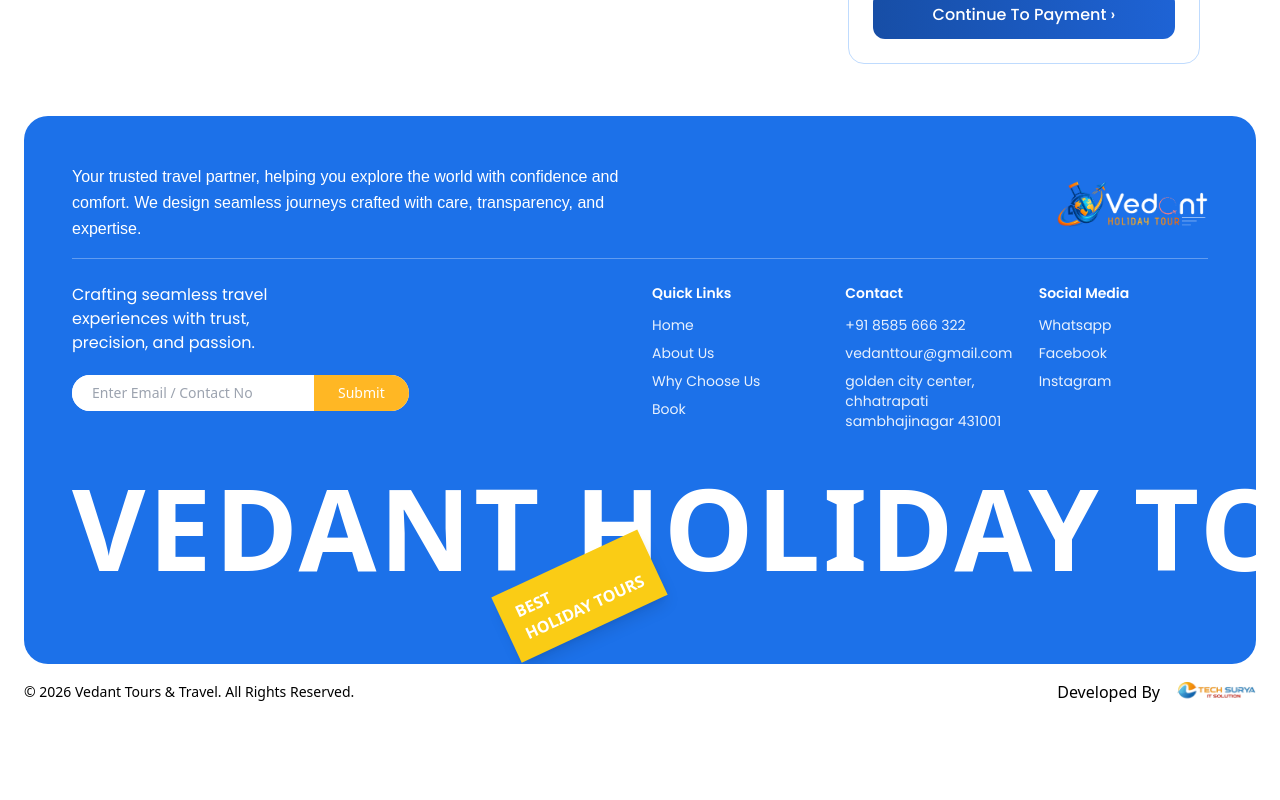
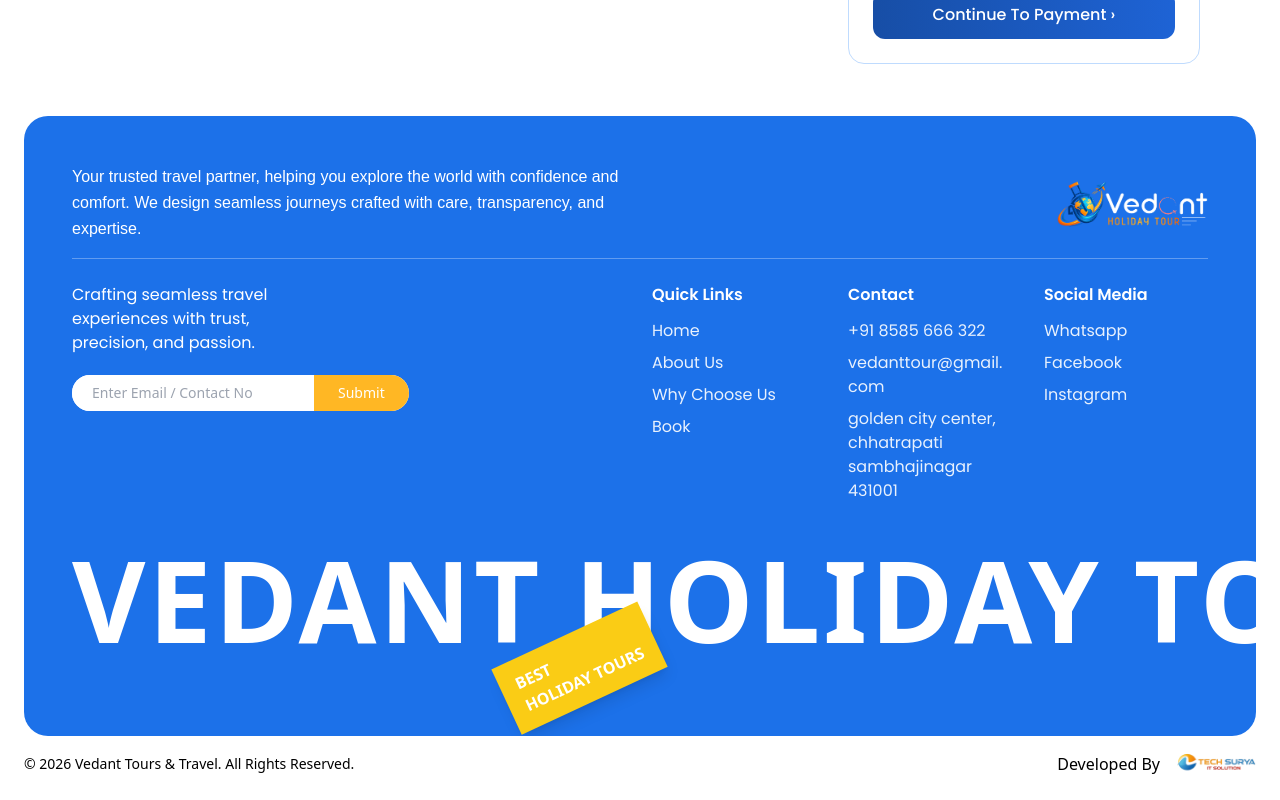
Before and after one commit to poojatayde9960/vedant_tours, a React (Vite) app: page /hotel-details/1 in a window 1280 px wide. Shown: the part 1437-2237 px from the top of the page. Before the commit the page ends 2165 px from the top, so only its background shows below. Built offline with nearby package versions, Linux system fonts and the light colour scheme; a web font is replaced by a local one.

Commit message:
some chnages done

```diff
--- a/src/components/Footer.jsx
+++ b/src/components/Footer.jsx
@@ -47,24 +47,24 @@ const Footer = () => {
           </div>
 
           {/* Right */}
-          <div className="grid grid-cols-2 font-poppins sm:grid-cols-3 gap-6 text-sm lg:w-1/2 text-left w-full">
+          <div className="grid grid-cols-1 sm:grid-cols-3 gap-8 font-poppins text-[15px] sm:text-base lg:w-1/2 text-left w-full">
 
-            <div>
+            <div className="text-left">
               <h3 className="font-semibold mb-3">Quick Links</h3>
-              <ul className="space-y-2 text-white/90">
-                <li><a href="#home">Home</a></li>
-                <li><a href="#about">About Us</a></li>
-                <li><a href="#services">Why Choose Us</a></li>
-                <li><a href="#book">Book</a></li>
+              <ul className="space-y-2 text-white/90 text-left">
+                <li className="text-left"><a href="#home">Home</a></li>
+                <li className="text-left"><a href="#about">About Us</a></li>
+                <li className="text-left"><a href="#services">Why Choose Us</a></li>
+                <li className="text-left"><a href="#book">Book</a></li>
               </ul>
             </div>
 
-            <div>
+            <div className="text-left">
               <h3 className="font-semibold mb-3">Contact</h3>
-              <ul className="space-y-2 text-white/90">
-                <li>+91 8585 666 322</li>
-                <li>vedanttour@gmail.com</li>
-                <li>
+              <ul className="space-y-2 text-white/90 text-left">
+                <li className="text-left">+91 8585 666 322</li>
+                <li className="text-left break-all">vedanttour@gmail.com</li>
+                <li className="text-left">
                   golden city center, chhatrapati
                   <br />
                   sambhajinagar 431001
@@ -72,12 +72,12 @@ const Footer = () => {
               </ul>
             </div>
 
-            <div className="col-span-2 sm:col-span-1">
+            <div className="text-left">
               <h3 className="font-semibold mb-3">Social Media</h3>
-              <ul className="space-y-2 text-white/90">
-                <li>Whatsapp</li>
-                <li>Facebook</li>
-                <li>Instagram</li>
+              <ul className="space-y-2 text-white/90 text-left">
+                <li className="text-left">Whatsapp</li>
+                <li className="text-left">Facebook</li>
+                <li className="text-left">Instagram</li>
               </ul>
             </div>
 
--- a/src/components/HeroSection.jsx
+++ b/src/components/HeroSection.jsx
@@ -45,17 +45,17 @@ const HeroSection = () => {
             support every step of the way.
           </p>
 
-          <div className="mt-5 flex flex-col md:flex-row text-[13px] md:text-[17px] justify-center gap-3 md:gap-4">
+          <div className="mt-5 flex flex-col md:flex-row  text-[13px] md:text-[17px] justify-center items-center gap-3 md:gap-4">
 
-            <button
-              className="bg-gradient-to-l from-[#F76200] to-[#FFB724] ml-12 text-white w-[60%] md:w-auto md:px-6 md:py-3 py-2 rounded-full transition font-poppins"
+            <buttonS
+              className="bg-gradient-to-l from-[#F76200] to-[#FFB724]  text-white w-[60%] md:w-auto md:px-6 md:py-3 py-2 rounded-full transition font-poppins"
               onClick={() => navigate("/tour-packages")}
             >
               Explore Packages
-            </button>
+            </buttonS>
 
             <button
-              className="border border-white text-white ml-12 bg-gradient-to-l from-[#00357A] to-[#0061E0] w-[60%] md:w-auto md:px-10 md:py-3 py-2 rounded-full transition font-poppins"
+              className="border border-white text-white  bg-gradient-to-l from-[#00357A] to-[#0061E0] w-[60%] md:w-auto md:px-10 md:py-3 py-2 rounded-full transition font-poppins"
             >
               Plan My Trip
             </button>
--- a/src/components/JourneySection.jsx
+++ b/src/components/JourneySection.jsx
@@ -35,19 +35,7 @@ export default function JourneySection() {
 
         {/* Timeline Section */}
         <div className="mt-16 relative">
-          {/* Curved SVG Path */}
-          {/* <svg
-            className="absolute top-12 left-0 w-full h-40 hidden lg:block"
-            viewBox="0 0 1200 200"
-            fill="none"
-          >
-            <path
-              d="M0 100 C 200 200, 400 0, 600 100 S 1000 200, 1200 100"
-              stroke="#f59e0b"
-              strokeWidth="3"
-              fill="transparent"
-            />
-          </svg> */}
+
 
           {/* Steps */}
           <div className="relative font-poppins h-[500px] mt-10 md:mt-0">
@@ -82,16 +70,22 @@ export default function JourneySection() {
 /* Step Component */
 function Step({ number, title, description, position }) {
   return (
-    <div className={`absolute ${position} flex items-start md:p-0 md:mt-0 mt-20 md:gap-4`}>
+    <div className={`absolute ${position} flex items-start mt-16 md:mt-0 gap-2 md:gap-4`}>
+
       {/* Number */}
-      <span className="absolute md:-left-12 md:mt-12 text-[550%]  font-medium text-blue-100 font-poppins">
+      <span className="absolute -left-2 md:-left-12 text-[60px] md:text-[120px] lg:text-[150px] font-medium text-blue-100 font-poppins">
         {number}
       </span>
 
       {/* Text */}
-      <div className="md:ml-6 md:mt-8 ml-14">
-        <h3 className="text-[20px] font-medium text-gray-800 font-poppins">{title}</h3>
-        <p className="mt-2 text-[#00000094] text-[17px] font-normal max-w-xs font-poppins">{description}</p>
+      <div className="ml-10 md:ml-6 mt-6 md:mt-8">
+        <h3 className="text-[16px] md:text-[20px] font-medium text-gray-800 font-poppins">
+          {title}
+        </h3>
+
+        <p className="mt-1 text-[13px] md:text-[17px] text-[#00000094] font-normal max-w-[200px] md:max-w-xs font-poppins">
+          {description}
+        </p>
       </div>
     </div>
   );
--- a/src/components/TravalGallery.jsx
+++ b/src/components/TravalGallery.jsx
@@ -38,7 +38,7 @@ export default function TravelGallery() {
   }
 
   return (
-    <section className="py-20 overflow-hidden w-full">
+    <section className="py-20 overflow-hidden w-full hidden md:block">
       <Swiper
         modules={[Autoplay]}
         slidesPerView={1}
--- a/src/index.css
+++ b/src/index.css
@@ -52,3 +52,9 @@
 html {
   scroll-behavior: smooth;
 }
+
+@media (max-width: 768px) {
+  .dealsSwiper .swiper-pagination {
+    display: none;
+  }
+}
--- a/src/pages/TourPackages.jsx
+++ b/src/pages/TourPackages.jsx
@@ -155,17 +155,17 @@ const TourPackages = () => {
           </div>
 
           {/* Category Filter Pills */}
-          <div className="flex flex-wrap items-center justify-center font-['Poppins'] lg:justify-end gap-6 p-2 w-full lg:w-auto">
+          <div className="flex flex-nowrap items-center justify-center font-['Poppins'] lg:justify-end gap-4 p-2 w-full lg:w-auto overflow-x-auto">
             {["Popular", "Luxurious", "Adventures"].map((cat, i) => (
               <button
                 key={i}
                 onClick={() => setActiveTab(cat)}
-                className="relative font-medium text-[17px] transition-all pb-2"
+                className="relative font-medium text-[15px] font-poppins md:text-[17px] transition-all pb-2 whitespace-nowrap"
               >
                 <span
                   className={`${activeTab === cat
                     ? "text-[#0061E0]"
-                    : "text-gray-400 hover:text-gray-600"
+                    : "text-gray-400 font-poppins hover:text-gray-600"
                     } transition-colors`}
                 >
                   {cat}
@@ -173,7 +173,7 @@ const TourPackages = () => {
 
                 {/* Orange Underline */}
                 {activeTab === cat && (
-                  <span className="absolute left-0 -bottom-1 w-full h-[3px] bg-[#F76200] rounded-full transition-all"></span>
+                  <span className="absolute left-0 font-poppins -bottom-1 w-full h-[3px] bg-[#F76200] rounded-full transition-all"></span>
                 )}
               </button>
             ))}
@@ -328,11 +328,10 @@ const TourPackages = () => {
                 {/* Buttons */}
                 <div className="flex flex-wrap items-center justify-between gap-4">
                   <div className="flex flex-1 gap-2 sm:gap-4">
-                    <button className="flex-1 sm:flex-none font-['Poppins'] bg-[#FFB724] text-white px-6 py-3 rounded-full text-[16px] font-semibold hover:shadow-xl hover:translate-y-[-2px] transition-all">
+                    <button className="hidden sm:block flex-1 sm:flex-none font-['Poppins'] bg-[#FFB724] text-white px-6 py-3 rounded-full text-[16px] font-semibold hover:shadow-xl hover:translate-y-[-2px] transition-all">
                       View Details
                     </button>
-
-                    <button className="flex-1 sm:flex-none bg-[#0047B3] text-white px-6 py-3 rounded-full font-['Poppins'] text-[16px] font-medium hover:shadow-xl hover:translate-y-[-2px] transition-all">
+                    <button className="flex-1 sm:flex-none bg-[#0047B3] text-white px-4 py-2 md:px-6 md:py-3 rounded-full font-['Poppins'] text-[13px] md:text-[16px] font-medium whitespace-nowrap hover:shadow-xl hover:translate-y-[-2px] transition-all">
                       Enquire Now
                     </button>
                   </div>
```
